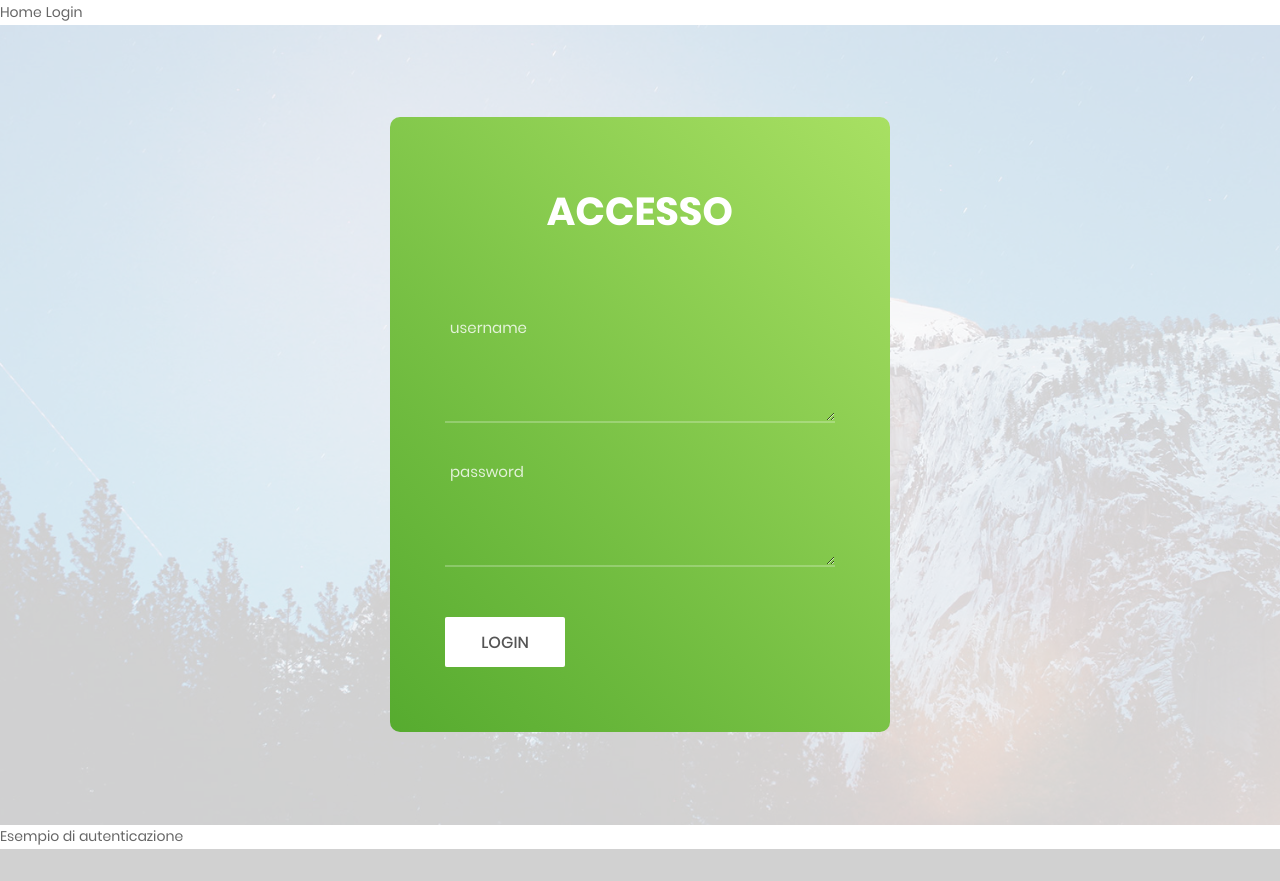
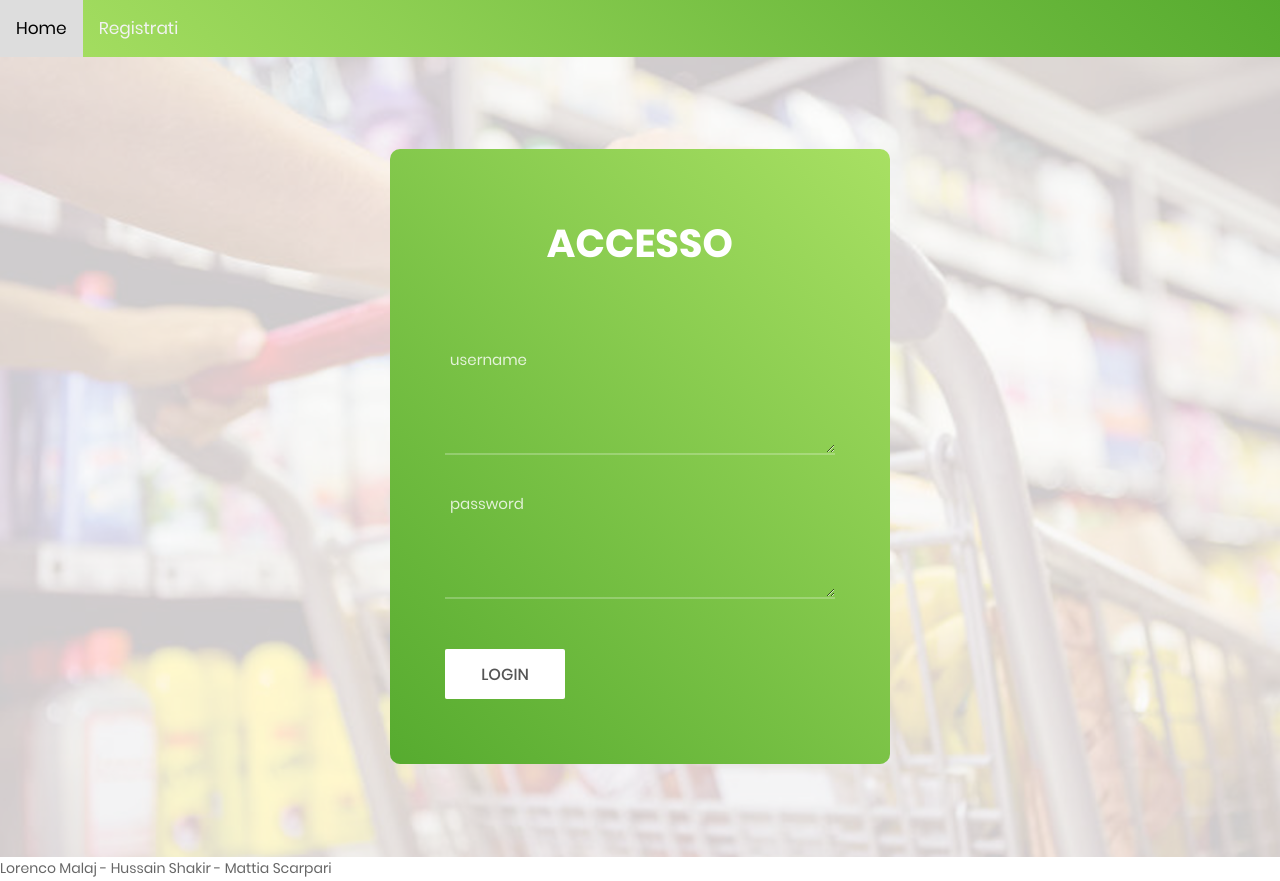
Before and after one commit to scar3054/Ingressi-uscite-supermarket, a PHP site: page /accedi.php in a window 1280 px wide. Before the commit the page ends 849 px from the top, so only its background shows below. Run offline with PHP 8.4, Linux system fonts and the light colour scheme; some libraries are stand-ins or nearby versions.

Commit message:
grafica 2

```diff
--- a/accedi.php
+++ b/accedi.php
@@ -22,13 +22,13 @@
 <!--===============================================================================================-->
 </head>
 <body>
-<header class="sticky">
+<header class="topnav">
   <a href="index.php" role="button">Home</a>
-  <a href="accedi.php" role="button">Login</a>
+  <a href="registrati.php" role="button">Registrati</a>
 </header>
 
       <form action="recuperologin.php" method="post">
-      <div class="bg-contact3" style="background-image: url('images/bg-01.jpg');">
+      <div class="bg-contact3" style="background-image: url('images/bg-02.jpeg');">
 		<div class="container-contact3">
 			<div class="wrap-contact3">
 				<form class="contact3-form validate-form">
@@ -58,7 +58,7 @@
   </div>
 </form>
 <footer>
-    <p>Esempio di autenticazione</p>
+    <p>Lorenco Malaj - Hussain Shakir - Mattia Scarpari</p>
 </footer>
 </body>
 </html>
--- a/recuperologin.php
+++ b/recuperologin.php
@@ -50,7 +50,7 @@ else
 
 <body>
 
-<header class="sticky">
+<header class="topnav">
   <a href="index.php" role="button">Home</a>
   <!--Il menù viene diversificato se è attivo un utente o no-->
   <?php if ($utente_autenticato): ?>
--- a/registrati.php
+++ b/registrati.php
@@ -21,13 +21,13 @@
 <!--===============================================================================================-->
 </head>
 <body>
-<header class="sticky">
+<header class="topnav">
   <a href="index.php" role="button">Home</a>
   <a href="accedi.php" role="button">Login</a>
 </header>
 <br />
 <form action="recuperoregistrazione.php" method="post">
-<div class="bg-contact3" style="background-image: url('images/bg-01.jpg');">
+<div class="bg-contact3" style="background-image: url('images/bg-02.jpeg');">
 		<div class="container-contact3">
 			<div class="wrap-contact3">
 				<form class="contact3-form validate-form">
@@ -59,7 +59,7 @@
 
 
 <footer>
-    <p>Esempio di autenticazione</p>
+    <p>Lorenco Malaj - Hussain Shakir - Mattia Scarpari</p>
 </footer>
 </body>
 </html>
--- a/styles.css
+++ b/styles.css
@@ -588,3 +588,36 @@ textarea.input3 {
   color: #555555;
   line-height: 1.2;
 }
+
+/* Add a black background color to the top navigation */
+.topnav {
+  background: #80c64a;
+  background: -webkit-linear-gradient(-135deg, #56ab2f, #a8e063);
+  background: -o-linear-gradient(-135deg, #56ab2f, #a8e063);
+  background: -moz-linear-gradient(-135deg, #56ab2f, #a8e063);
+  background: linear-gradient(-135deg, #56ab2f, #a8e063);
+  background-color: #333;
+  overflow: hidden;
+}
+
+/* Style the links inside the navigation bar */
+.topnav a {
+  float: left;
+  color: #f2f2f2;
+  text-align: center;
+  padding: 14px 16px;
+  text-decoration: none;
+  font-size: 17px;
+}
+
+/* Change the color of links on hover */
+.topnav a:hover {
+  background-color: #ddd;
+  color: black;
+}
+
+/* Add a color to the active/current link */
+.topnav a.active {
+  background-color: #4CAF50;
+  color: white;
+}
```
Also changed, not shown: giornate.php (+36 -1 lines), ingressi_uscite.php (+24 -4 lines), inserimento.php (+18 -3 lines), recuperoregistrazione.php (+13 -2 lines).
